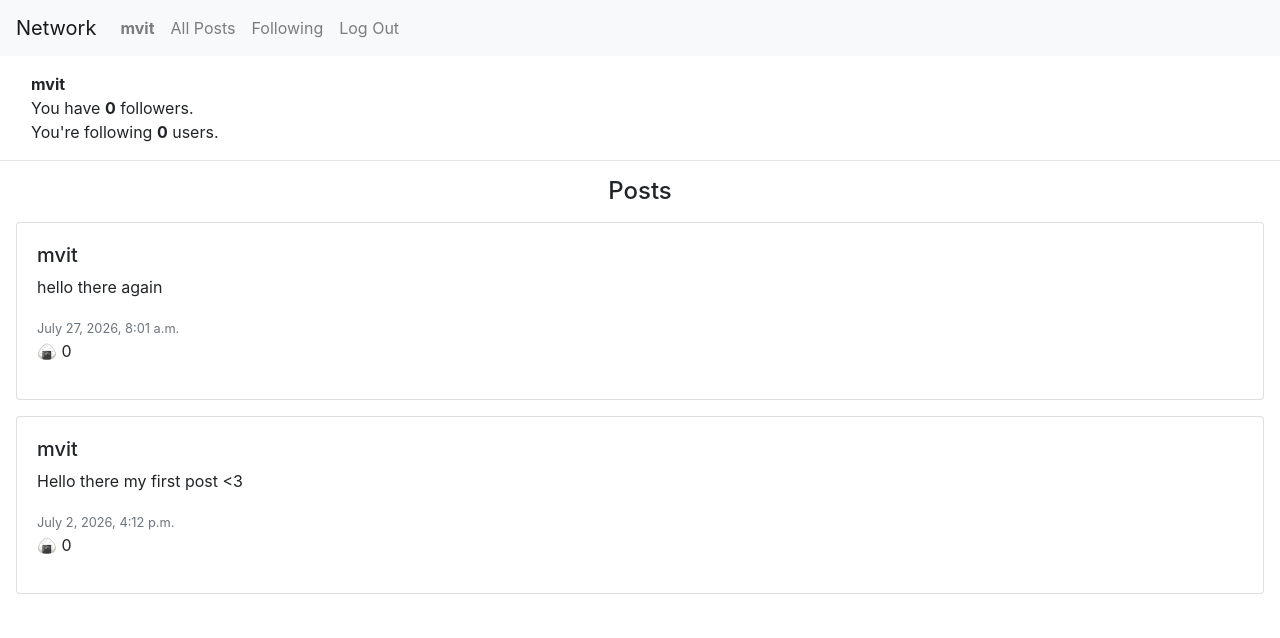
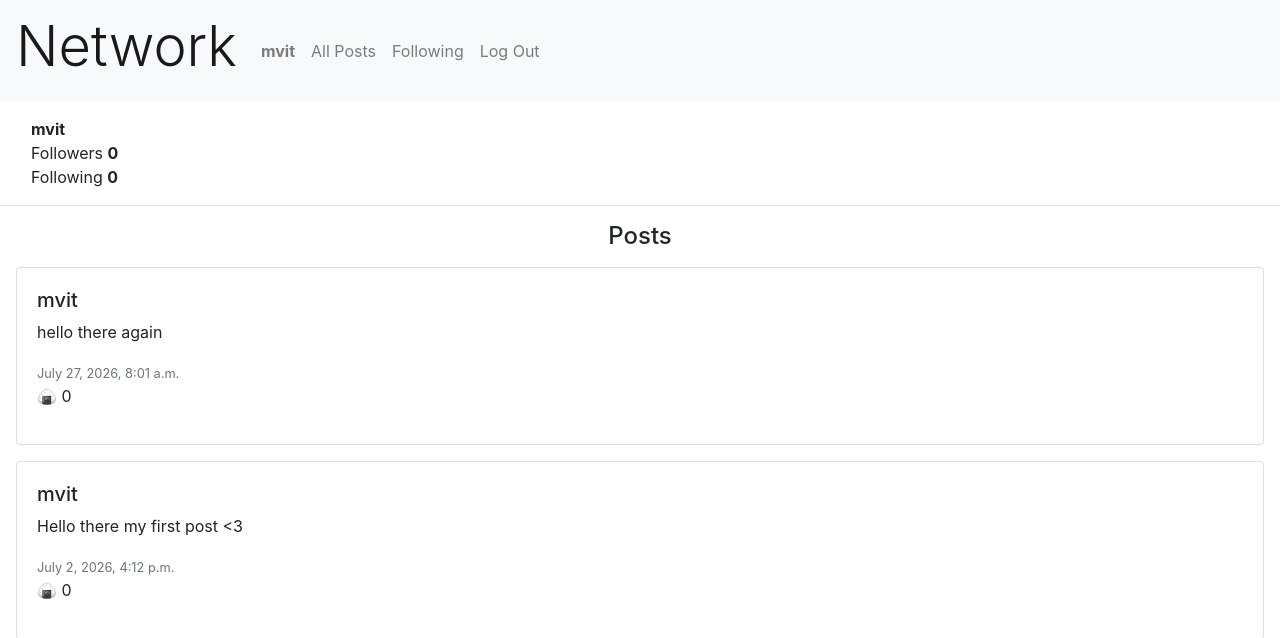
Before and after one commit to vuca1/Network_cs50w, a Django app: page /user/1 in a window 1280 px wide. Shown: the top 638 px of the page. Run offline with Django 3.2, Linux system fonts and the light colour scheme; data comes from the database, SQL or seed files in the repository; some libraries are stand-ins or nearby versions.

Commit message:
Enhance layout and styling in templates, update user follower display, and adjust textarea attributes in post form

```diff
--- a/project4/network/templates/network/layout.html
+++ b/project4/network/templates/network/layout.html
@@ -11,7 +11,7 @@
     <body>
 
         <nav class="navbar navbar-expand-lg navbar-light bg-light">
-            <a class="navbar-brand" href="#">Network</a>
+            <a class="navbar-brand" href="#"><h1 class="display-4">Network</h1></a>
 
             <div>
               <ul class="navbar-nav mr-auto">
--- a/project4/network/templates/network/user.html
+++ b/project4/network/templates/network/user.html
@@ -10,12 +10,12 @@
         </div>
         <div class="row">
             <div class="col">
-                You have <b>{{ user.followers_count }}</b> followers.
+                Followers <b>{{ user.followers_count }}</b>
             </div>
         </div>
         <div class="row">
             <div class="col">
-                You're following <b>{{ user.following_count }}</b> users.
+                Following <b>{{ user.following_count }}</b>
             </div>
         </div>
     </div>
--- a/project4/network/views.py
+++ b/project4/network/views.py
@@ -13,7 +13,9 @@ class NewPostForm(forms.Form):
         label="Content",
         required=True,
         max_length=500,
-        widget=forms.Textarea
+        widget=forms.Textarea(attrs={
+            "rows": 5
+        })
     )
 
 def index(request):
```
Also changed, not shown: project4/network/templates/network/index.html (+3 -4 lines), 1 other file.
